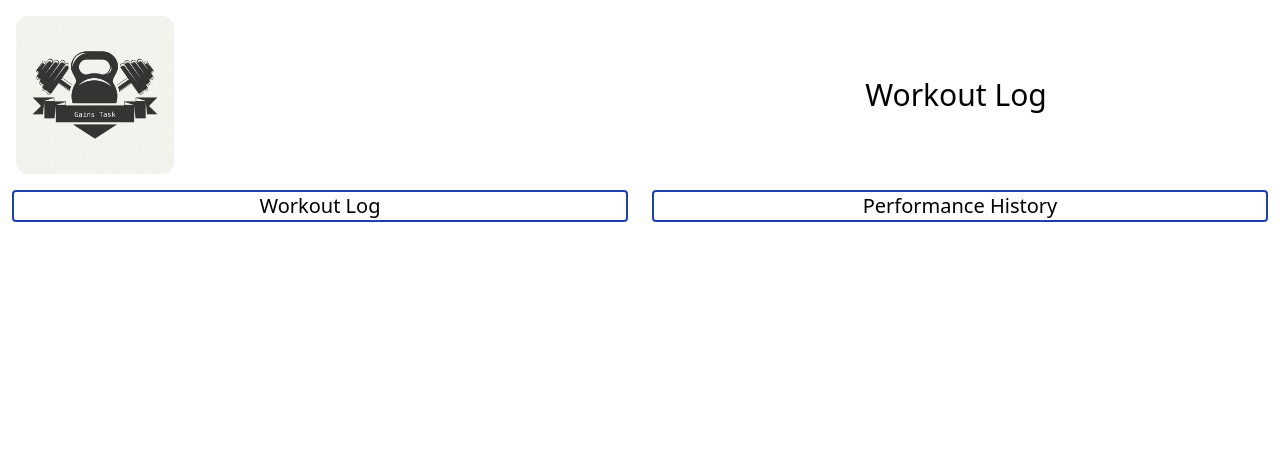
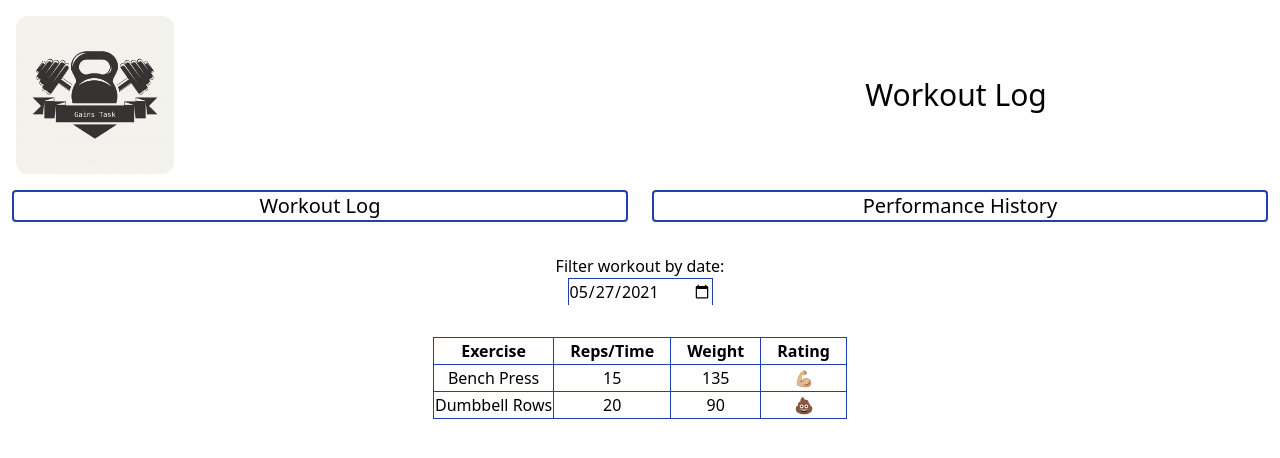
Before and after one commit to dcapicc/final, a website: page workoutLog.html in a window 1280 px wide. Drawn offline with nearby package versions, Linux system fonts and the light colour scheme; no server answers.

Commit message:
more html work

```diff
--- a/workoutLog.html
+++ b/workoutLog.html
@@ -9,6 +9,7 @@
     <link type="text/css" rel="stylesheet" href="https://www.gstatic.com/firebasejs/ui/4.7.3/firebase-ui-auth.css" />
 </head>
 <body>
+    <!-- Header -->
     <div class="sign-in-or-sign-out"></div>
     <div class="md:flex">
         <div>
@@ -24,6 +25,34 @@
 
   </div>
 
+  <!-- Date Selection -->
+  <div id="date-filter" class="grid grid-cols-1 divide-y mt-8 text-center">
+    <label class="" for="workout-date">Filter workout by date:</label>
+
+    <input class="mx-auto w-35 border border-blue-800" type="date" id="workout-date" value="2021-05-27">
+  </div>
+
+  <!-- Workout Chart -->
+  <table class="mx-auto mt-8 table-auto border-collapse border border-blue-800">
+    <tr>
+      <th class="border border-blue-800 text-center px-4">Exercise</th>
+      <th class="border border-blue-800 text-center px-4">Reps/Time</th>
+      <th class="border border-blue-800 text-center px-4">Weight</th>
+      <th class="border border-blue-800 text-center px-4">Rating</th>
+    </tr>
+    <tr>
+      <td class="border border-blue-800 text-center">Bench Press</td>
+      <td class="border border-blue-800 text-center">15</td>
+      <td class="border border-blue-800 text-center">135</td>
+      <td class="border border-blue-800 text-center">💪🏼</td>
+    </tr>
+    <tr>
+      <td class="border border-blue-800 text-center">Dumbbell Rows</td>
+      <td class="border border-blue-800 text-center">20</td>
+      <td class="border border-blue-800 text-center">90</td>
+      <td class="border border-blue-800 text-center">💩</td>
+    </tr>
+  </table>
 
   <!-- Put the Firebase config here -->
   <!-- The core Firebase JS SDK is always required and must be listed first -->
```
Also changed, not shown: index.html (+1 -0 lines), performanceHistory.html (+1 -0 lines).
